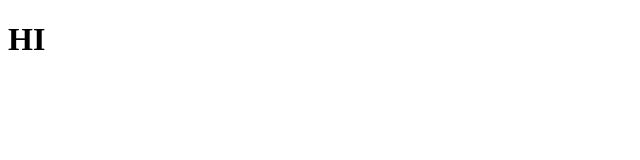
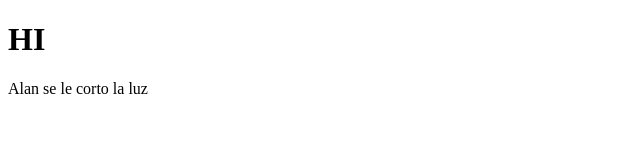
Before and after one commit to nicolemos/ecommerce-prueba, a plain HTML site: page index.html in a window 1280 px wide. Shown: the whole page, without its empty margins (0-640 px from the left). Drawn offline with Linux system fonts and the light colour scheme.

Commit message:
Alan se le corto la luz

```diff
--- a/index.html
+++ b/index.html
@@ -8,5 +8,6 @@
 </head>
 <body>
   <h1>HI</h1>
+<p> Alan se le corto la luz </p>
 </body>
 </html>
```
